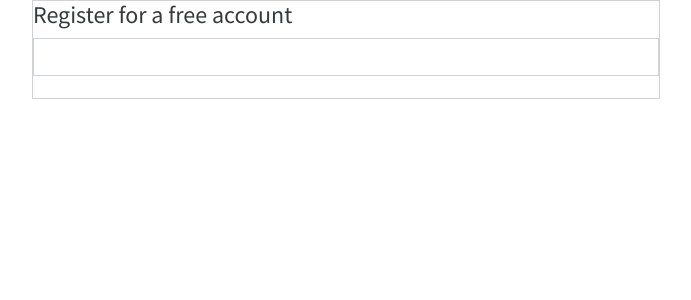
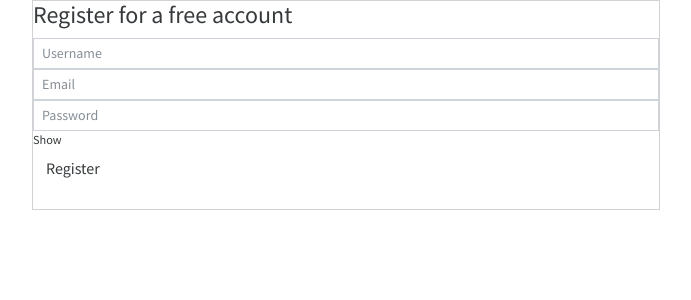
Before and after one commit to Sam-Banankhu/django-income-expenses-project, a Django app: page /authentication/register in a window 1280 px wide. Shown: the top 300 px of the page, without its empty margins (294-985 px from the left). Run offline with Django 4.2, Linux system fonts and the light colour scheme; some libraries are stand-ins or nearby versions.

Commit message:
Update register.html

```diff
--- a/templates/authentication/register.html
+++ b/templates/authentication/register.html
@@ -15,12 +15,39 @@
         <form action="" method="post">
           <div class="form-group">
             <input
+              type="text"
+              class="form-control form-control-sm"
+              name="usernmae"
+              id="usernameField"
+              placeholder="Username"
+              />
+          </div>
+
+
+
+          <div class="form-group">
+            <input
               type="email"
-              class="form-control"
+              class="form-control form-control-sm"
               name="email"
               id="emailField"
+              placeholder="Email"
               />
           </div>
+
+          <div class="form-group">
+            <input
+              type="password"
+              class="form-control form-control-sm"
+              name="password"
+              id="passwordField"
+              placeholder="Password"
+              />
+
+              <small class="float-right">Show</small>
+          </div>
+
+          <input type="submit" value="Register" class="btn btn-block"/>
         </form>
       </div>
     </div>
```
